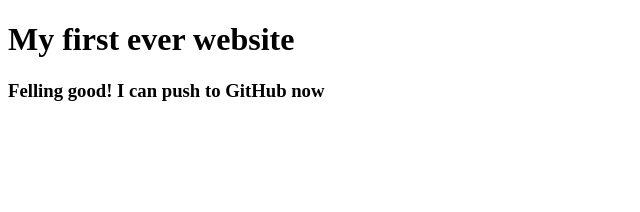
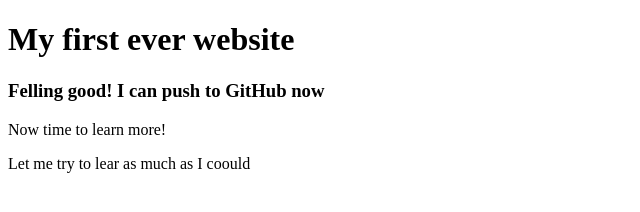
Before and after one commit to mdabualam/my_first_website, a plain HTML site: page index.html in a window 1280 px wide. Shown: the whole page, without its empty margins (0-640 px from the left). Drawn offline with Linux system fonts and the light colour scheme.

Commit message:
desire to learn

```diff
--- a/index.html
+++ b/index.html
@@ -6,5 +6,9 @@
 <body>
     <h1>My first ever website</h1>
     <h3>Felling good! I can push to GitHub now</h3>
+    <p>Now time to learn more!</p>
+    <p>Let me try to lear as much as I coould</p>
+
+
 </body>
 </html>
```
